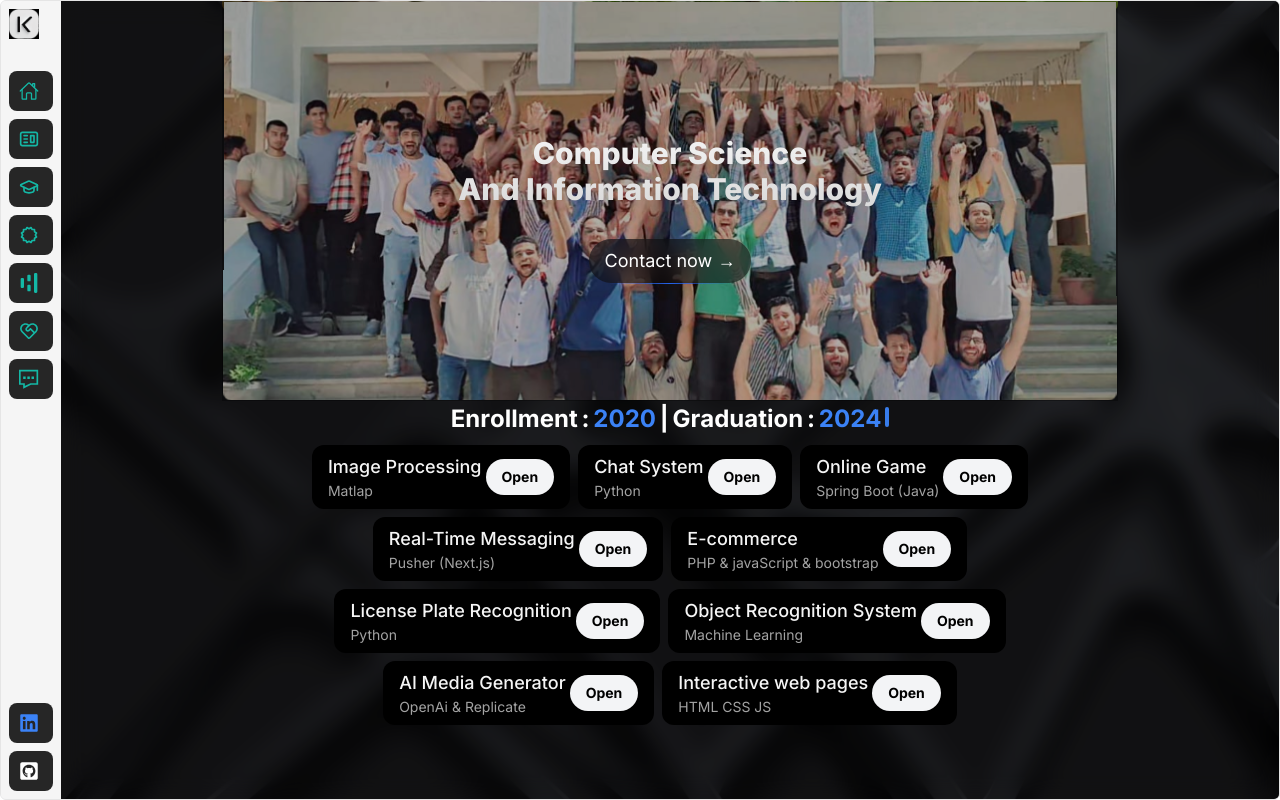
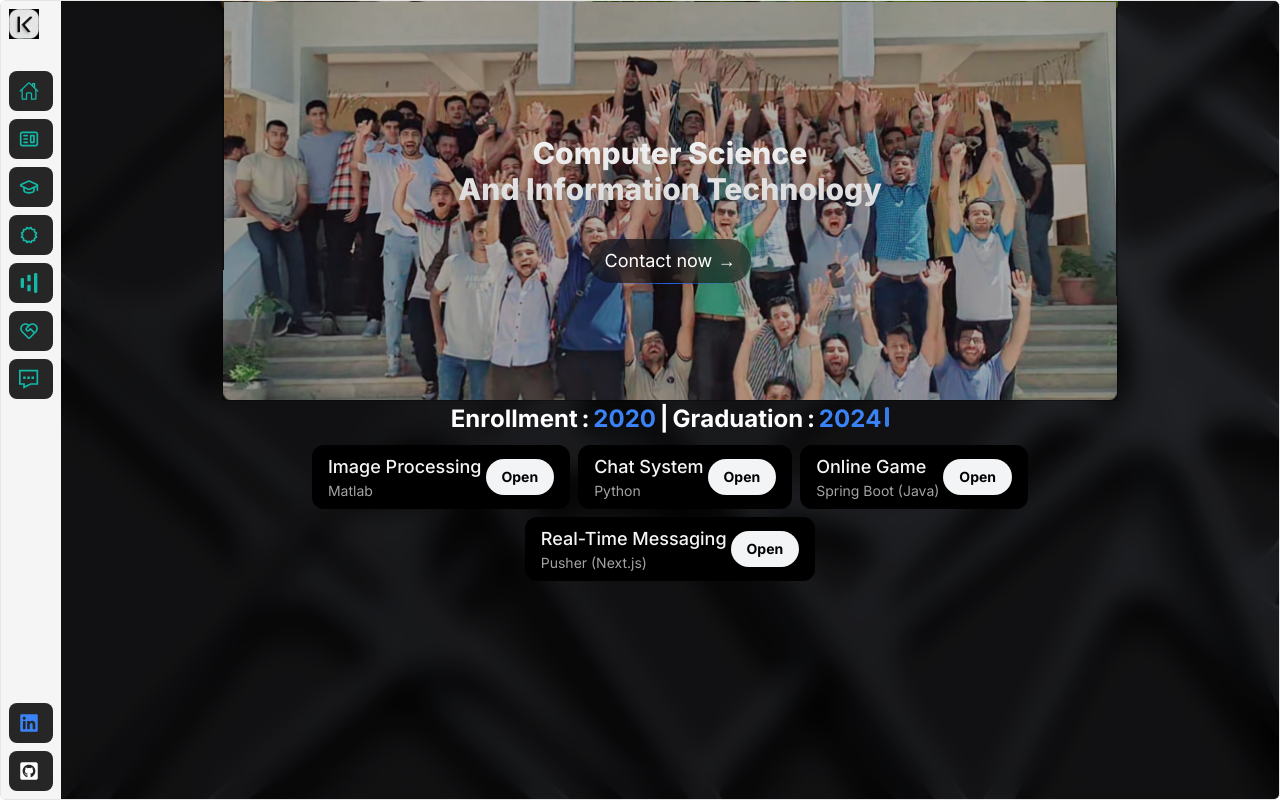
Before and after one commit to kasem2024/portfolio, a Next.js app: page /education in a window 1280 px wide. Built offline with nearby package versions, Linux system fonts and the light colour scheme.

Commit message:
fix building bugs

```diff
--- a/components/ExpandableCard.tsx
+++ b/components/ExpandableCard.tsx
@@ -180,46 +180,46 @@ export const CloseIcon = () => {
 
 const cards = [
   {
-    description: "Matlap",
+    description: "Matlab",
     title: "Image Processing",
     ctaText: "Open",
     content: () => {
       return (
         <p>
           Project Overview:
-         <br/>
+          <br />
           During my studies at Damnhour University, I collaborated with a team to develop an advanced image processing system using MATLAB. The project was built to automatically detect and enhance edges in various images, improving visual clarity and detail.
-<br/>
+          <br />
           Technical Details:
-<br/>
+          <br />
           Algorithms: We implemented several image processing algorithms, such as edge detection, filtering, and image segmentation, to enhance the quality and clarity of the images.
-Tools and Libraries: Utilizing MATLAB's powerful image processing toolbox, we efficiently manipulated pixel data and applied various transformations.
+          Tools and Libraries: Utilizing MATLAB&apos;s powerful image processing toolbox, we efficiently manipulated pixel data and applied various transformations.
           Challenges Overcome: One of the significant challenges we tackled was optimizing the algorithms to handle large image datasets without compromising performance. This required careful consideration of computational efficiency and memory usage.
-Impact:<br/>
+          Impact:
+          <br />
           The project demonstrated the potential of MATLAB in real-world applications and laid the groundwork for further research in image processing. Our work not only enhanced our technical skills but also provided valuable insights into the practical challenges of working with complex image data.
-
-
         </p>
       );
     },
   },
   {
-    description: "Python ",
+    description: "Python",
     title: "Chat System",
     ctaText: "Open",
     content: () => {
       return (
         <p>
           Project Overview:
-         <br/>
+          <br />
           As part of a team project at Damnhour University, we developed a robust chat system using Python. The system was designed to facilitate real-time communication between users, incorporating various features that enhanced user experience and ensured secure data transmission.
-<br/>
+          <br />
           Technical Details:
-<br/>
+          <br />
           Programming Language: We utilized Python as the primary language, leveraging its simplicity and power to implement both the front-end and back-end of the chat application.
           Libraries and Tools: The system was built using essential Python libraries like socket for handling connections and threading for managing multiple users simultaneously. We also employed encryption techniques to secure messages and protect user privacy.
           Challenges Overcome: One of the key challenges was ensuring real-time performance while maintaining scalability. We implemented efficient data handling and optimized the server to manage numerous concurrent connections without latency issues.
-<br/> Impact: <br/>
+          <br /> Impact:
+          <br />
           The project demonstrated our ability to build a fully functional, scalable chat system from scratch. It provided valuable insights into real-time communication protocols, data security, and the importance of user-centric design. This experience significantly enhanced our understanding of network programming and multi-threading in Python.
         </p>
       );
@@ -233,15 +233,16 @@ The project demonstrated our ability to build a fully functional, scalable chat
       return (
         <p>
           Project Overview:
-        <br/>
+          <br />
           As part of a collaborative project at Damnhour University, we developed an online Tic-Tac-Toe game, utilizing Spring Boot (Java) for the backend and JavaScript for the front end. The game was designed to offer a seamless and interactive experience for players, allowing them to compete in real-time.
-
-Technical Details: <br/>
-
+          <br />
+          Technical Details:
+          <br />
           Backend Development: We used Spring Boot to create a robust and scalable backend. The server handled game logic, player sessions, and real-time communication between clients, ensuring a smooth gaming experience.
           Frontend Development: The front end was built using JavaScript, providing a dynamic and responsive interface. Players could easily interact with the game board, and the interface updated in real-time based on the moves made by each player.
           Challenges Overcome: One of the significant challenges was ensuring the synchronization of game states between multiple players. We implemented efficient WebSocket communication to handle real-time data exchange, ensuring that both players saw the same game state without delays.
-<br/> Impact: <br/>
+          <br /> Impact:
+          <br />
           The project showcased our ability to integrate front-end and back-end technologies to build a complete, functional web application. It also provided valuable experience in real-time data handling, user interface design, and the use of Spring Boot for managing server-side logic.
         </p>
       );
@@ -254,129 +255,224 @@ The project showcased our ability to integrate front-end and back-end technologi
     content: () => {
       return (
         <p>
-      Project Overview: <br/>
+          Project Overview:
+          <br />
           In one of my recent projects, I developed a competitive online chat platform that featured real-time messaging, utilizing Next.js for the backend and Pusher to handle real-time data transmission. The chat system was designed to provide a seamless and responsive communication experience, catering to users who require instant interaction.
-      <br/>
-      Technical Details:<br/>
+          <br />
+          Technical Details:
+          <br />
           Backend Development: Next.js was chosen for its flexibility and powerful features, making it ideal for managing real-time messaging. The server managed user authentication, message storage, and delivered messages instantly between users.
           Real-Time Messaging: Pusher was integrated to enable real-time communication, ensuring that messages were delivered and displayed instantly without requiring manual refreshes. This created a dynamic and engaging user experience.
           Challenges Overcome: One of the primary challenges was optimizing the system to handle a large number of concurrent users while maintaining low latency. We implemented efficient message queues and optimized database interactions to ensure the platform could scale without compromising performance.
-      <br/>Impact:<br/>
+          <br /> Impact:
+          <br />
           This project demonstrated my ability to build a high-performance, real-time communication platform from scratch. It provided hands-on experience with real-time data handling, user authentication, and the integration of third-party services like Pusher to enhance the user experience.
         </p>
       );
     },
   },
-  {
-    description: "PHP & javaScript & bootstrap",
-    title: "E-commerce",
-    ctaText: "Open",
-    content: () => {
-      return (
-        <p>
-  Project Overview:
-  <br/>
-As a backend developer on a college team, I contributed to building a feature-rich E-commerce platform using PHP, JavaScript, Bootstrap, and MySQL. The platform included essential features like product listings, a shopping cart, user profiles, and secure payment processing.
-<br/>
-Key Contributions:
-<br/>
-Backend Development: Developed core features such as user authentication, product uploads, shopping cart functionality, and payment processing.
-Database Management: Designed and managed the MySQL database, optimizing data storage and retrieval for users, products, and orders.
-Integration: Worked closely with the front-end team to ensure seamless interaction between the backend and the user interface, creating a smooth and responsive shopping experience.
-<br/>Impact:<br/>
-This project honed my skills in backend development, database management, and creating secure, user-friendly applications.
-        </p>
-      );
-    },
-  },
-  {
-    description: "Python",
-    title: "License Plate Recognition",
-    ctaText: "Open",
-    content: () => {
-      return (
-        <p>
-         Project Overview:<br/>
-I developed a license plate recognition system using Python, with a focus on creating a user-friendly and clear interface. The project aimed to accurately detect and recognize license plates from images, providing users with a seamless experience.
-<br/>
-Key Contributions:
-<br/>
-Algorithm Development: Implemented image processing and machine learning techniques to detect and recognize license plates with high accuracy.
-User Interface: Designed and built a clean, intuitive UI, ensuring that users could easily upload images, view results, and navigate the system.
-Optimization: Focused on optimizing the processing time to deliver quick and reliable results without compromising accuracy.
-<br/>
-Impact:
-<br/>
-This project enhanced my skills in Python, image processing, and UI design, demonstrating my ability to build practical applications with a strong focus on user experience.
-        </p>
-      );
-    },
-  },
-  {
-    description: "Machine Learning",
-    title: "Object Recognition System",
-    ctaText: "Open",
-    content: () => {
-      return (
-        <p>
-         Project Overview:<br/>
-         As part of a collaborative project at Damnhour University, I developed an object recognition system using Python. The project aimed to accurately identify and classify objects within images, enhancing automated analysis and decision-making.
-         <br/>
-Key Contributions:<br/>
+  // The rest of the cards follow the same pattern
+];
 
-Algorithm Development: Implemented object detection and classification algorithms to achieve high accuracy in identifying various objects.
-System Integration: Collaborated on integrating the recognition system into a user-friendly application, allowing for easy image uploads and result visualization.
-Optimization: Worked on optimizing the system for speed and efficiency, ensuring prompt and reliable object recognition.
-<br/>Impact:<br/>
-This project demonstrated my ability to work in a team to build a sophisticated object recognition system, enhancing my skills in Python, machine learning, and practical application development.
-        </p>
-      );
-    },
-  },
-  {
-    description: "OpenAi & Replicate",
-    title: "AI Media Generator",
-    ctaText: "Open",
-    content: () => {
-      return (
-        <p>
-Project Overview:<br/>
-As the team leader for our graduation project, I led the development of an AI media generator that utilized OpenAI and Replicate AI to create images, audio, video, conversations, and music based on user input. I was responsible for overseeing this area of the project and ensuring its successful implementation.
-<br/>
-Key Contributions:
-<br/>
-Integration: Led the integration of OpenAI and Replicate AI APIs to enable the generation of diverse media types, including images, audio, and video.
-Feature Development: Directed the development of features for generating and customizing media content, focusing on delivering a responsive and intuitive user experience.
-Optimization: Managed the optimization of AI models and API interactions to ensure high-quality and timely media generation.
-<br/>Impact:<br/>
-This project showcased my leadership and technical skills in integrating advanced AI technologies and developing a multimedia application, delivering a seamless experience across various media formats.
-        </p>
-      );
-    },
-  },
-  {
-    description: "HTML CSS JS",
-    title: "Interactive web pages",
-    ctaText: "Open",
-    content: () => {
-      return (
-        <p>
-        Interactive Web Pages Overview:<br/>
+// const cards = [
+//   {
+//     description: "Matlap",
+//     title: "Image Processing",
+//     ctaText: "Open",
+//     content: () => {
+//       return (
+//         <p>
+//          Project Overview:
+//          <br/>
+// During my studies at Damnhour University, I collaborated with a team to develop an advanced image processing system using MATLAB. The project was built to automatically detect and enhance edges in various images, improving visual clarity and detail.
+// <br/>
+// Technical Details:
+// <br/>
+// Algorithms: We implemented several image processing algorithms, such as edge detection, filtering, and image segmentation, to enhance the quality and clarity of the images.
+// Tools and Libraries: Utilizing MATLAB's powerful image processing toolbox, we efficiently manipulated pixel data and applied various transformations.
+// Challenges Overcome: One of the significant challenges we tackled was optimizing the algorithms to handle large image datasets without compromising performance. This required careful consideration of computational efficiency and memory usage.
+// Impact:<br/>
+// The project demonstrated the potential of MATLAB in real-world applications and laid the groundwork for further research in image processing. Our work not only enhanced our technical skills but also provided valuable insights into the practical challenges of working with complex image data.
 
-1. E-commerce Landing Page:<br/>
-Developed an engaging and interactive landing page for an E-commerce platform. This page was designed to capture user attention and drive conversions, featuring dynamic elements such as product sliders, interactive calls-to-action, and a responsive design that adapts seamlessly across devices.
-<br/>
-2. Graduation Project Landing Page:<br/>
-Contributed to the creation of an interactive landing page for our graduation project. This page showcased our AI media generator, highlighting its features and capabilities with interactive demos and a clean, user-friendly interface that effectively communicated the project's value.
-<br/>
-3. Personal Portfolio:<br/>
-Built a comprehensive portfolio website to present my education, certifications, skills, and services. The site includes an interactive introduction section, detailed project showcases, and an overview of my professional background. It is designed to offer a clear, engaging view of my expertise and accomplishments.
-<br/>
-Impact:<br/>
-These projects demonstrate my ability to create visually appealing and interactive web experiences. They highlight my skills in front-end development, user experience design, and the ability to effectively communicate complex information through engaging web interfaces.
-        </p>
-      );
-    },
-  },
 
-];
+//         </p>
+//       );
+//     },
+//   },
+//   {
+//     description: "Python ",
+//     title: "Chat System",
+//     ctaText: "Open",
+//     content: () => {
+//       return (
+//         <p>
+//          Project Overview:
+//          <br/>
+// As part of a team project at Damnhour University, we developed a robust chat system using Python. The system was designed to facilitate real-time communication between users, incorporating various features that enhanced user experience and ensured secure data transmission.
+// <br/>
+// Technical Details:
+// <br/>
+// Programming Language: We utilized Python as the primary language, leveraging its simplicity and power to implement both the front-end and back-end of the chat application.
+// Libraries and Tools: The system was built using essential Python libraries like socket for handling connections and threading for managing multiple users simultaneously. We also employed encryption techniques to secure messages and protect user privacy.
+// Challenges Overcome: One of the key challenges was ensuring real-time performance while maintaining scalability. We implemented efficient data handling and optimized the server to manage numerous concurrent connections without latency issues.
+// <br/> Impact: <br/>
+// The project demonstrated our ability to build a fully functional, scalable chat system from scratch. It provided valuable insights into real-time communication protocols, data security, and the importance of user-centric design. This experience significantly enhanced our understanding of network programming and multi-threading in Python.
+// </p>
+//     );
+//   },
+//   },
+//   {
+//     description: "Spring Boot (Java)",
+//     title: "Online Game",
+//     ctaText: "Open",
+//     content: () => {
+//       return (
+//         <p>
+//         Project Overview:
+//         <br/>
+// As part of a collaborative project at Damnhour University, we developed an online Tic-Tac-Toe game, utilizing Spring Boot (Java) for the backend and JavaScript for the front end. The game was designed to offer a seamless and interactive experience for players, allowing them to compete in real-time.
+
+// Technical Details: <br/>
+
+// Backend Development: We used Spring Boot to create a robust and scalable backend. The server handled game logic, player sessions, and real-time communication between clients, ensuring a smooth gaming experience.
+// Frontend Development: The front end was built using JavaScript, providing a dynamic and responsive interface. Players could easily interact with the game board, and the interface updated in real-time based on the moves made by each player.
+// Challenges Overcome: One of the significant challenges was ensuring the synchronization of game states between multiple players. We implemented efficient WebSocket communication to handle real-time data exchange, ensuring that both players saw the same game state without delays.
+// <br/> Impact: <br/>
+// The project showcased our ability to integrate front-end and back-end technologies to build a complete, functional web application. It also provided valuable experience in real-time data handling, user interface design, and the use of Spring Boot for managing server-side logic.
+//         </p>
+//       );
+//     },
+//   },
+//   {
+//     description: "Pusher (Next.js)",
+//     title: "Real-Time Messaging",
+//     ctaText: "Open",
+//     content: () => {
+//       return (
+//         <p>
+//       Project Overview: <br/>
+//       In one of my recent projects, I developed a competitive online chat platform that featured real-time messaging, utilizing Next.js for the backend and Pusher to handle real-time data transmission. The chat system was designed to provide a seamless and responsive communication experience, catering to users who require instant interaction.
+//       <br/>
+//       Technical Details:<br/>
+//       Backend Development: Next.js was chosen for its flexibility and powerful features, making it ideal for managing real-time messaging. The server managed user authentication, message storage, and delivered messages instantly between users.
+//       Real-Time Messaging: Pusher was integrated to enable real-time communication, ensuring that messages were delivered and displayed instantly without requiring manual refreshes. This created a dynamic and engaging user experience.
+//       Challenges Overcome: One of the primary challenges was optimizing the system to handle a large number of concurrent users while maintaining low latency. We implemented efficient message queues and optimized database interactions to ensure the platform could scale without compromising performance.
+//       <br/>Impact:<br/>
+//       This project demonstrated my ability to build a high-performance, real-time communication platform from scratch. It provided hands-on experience with real-time data handling, user authentication, and the integration of third-party services like Pusher to enhance the user experience.
+//     </p>
+//       );
+//     },
+//   },
+//   {
+//     description: "PHP & javaScript & bootstrap",
+//     title: "E-commerce",
+//     ctaText: "Open",
+//     content: () => {
+//       return (
+//         <p>
+//   Project Overview:
+//   <br/>
+// As a backend developer on a college team, I contributed to building a feature-rich E-commerce platform using PHP, JavaScript, Bootstrap, and MySQL. The platform included essential features like product listings, a shopping cart, user profiles, and secure payment processing.
+// <br/>
+// Key Contributions:
+// <br/>
+// Backend Development: Developed core features such as user authentication, product uploads, shopping cart functionality, and payment processing.
+// Database Management: Designed and managed the MySQL database, optimizing data storage and retrieval for users, products, and orders.
+// Integration: Worked closely with the front-end team to ensure seamless interaction between the backend and the user interface, creating a smooth and responsive shopping experience.
+// <br/>Impact:<br/>
+// This project honed my skills in backend development, database management, and creating secure, user-friendly applications.
+//         </p>
+//       );
+//     },
+//   },
+//   {
+//     description: "Python",
+//     title: "License Plate Recognition",
+//     ctaText: "Open",
+//     content: () => {
+//       return (
+//         <p>
+//          Project Overview:<br/>
+// I developed a license plate recognition system using Python, with a focus on creating a user-friendly and clear interface. The project aimed to accurately detect and recognize license plates from images, providing users with a seamless experience.
+// <br/>
+// Key Contributions:
+// <br/>
+// Algorithm Development: Implemented image processing and machine learning techniques to detect and recognize license plates with high accuracy.
+// User Interface: Designed and built a clean, intuitive UI, ensuring that users could easily upload images, view results, and navigate the system.
+// Optimization: Focused on optimizing the processing time to deliver quick and reliable results without compromising accuracy.
+// <br/>
+// Impact:
+// <br/>
+// This project enhanced my skills in Python, image processing, and UI design, demonstrating my ability to build practical applications with a strong focus on user experience.
+//         </p>
+//       );
+//     },
+//   },
+//   {
+//     description: "Machine Learning",
+//     title: "Object Recognition System",
+//     ctaText: "Open",
+//     content: () => {
+//       return (
+//         <p>
+//          Project Overview:<br/>
+//          As part of a collaborative project at Damnhour University, I developed an object recognition system using Python. The project aimed to accurately identify and classify objects within images, enhancing automated analysis and decision-making.
+//          <br/>
+// Key Contributions:<br/>
+
+// Algorithm Development: Implemented object detection and classification algorithms to achieve high accuracy in identifying various objects.
+// System Integration: Collaborated on integrating the recognition system into a user-friendly application, allowing for easy image uploads and result visualization.
+// Optimization: Worked on optimizing the system for speed and efficiency, ensuring prompt and reliable object recognition.
+// <br/>Impact:<br/>
+// This project demonstrated my ability to work in a team to build a sophisticated object recognition system, enhancing my skills in Python, machine learning, and practical application development.
+//         </p>
+//       );
+//     },
+//   },
+//   {
+//     description: "OpenAi & Replicate",
+//     title: "AI Media Generator",
+//     ctaText: "Open",
+//     content: () => {
+//       return (
+//         <p>
+// Project Overview:<br/>
+// As the team leader for our graduation project, I led the development of an AI media generator that utilized OpenAI and Replicate AI to create images, audio, video, conversations, and music based on user input. I was responsible for overseeing this area of the project and ensuring its successful implementation.
+// <br/>
+// Key Contributions:
+// <br/>
+// Integration: Led the integration of OpenAI and Replicate AI APIs to enable the generation of diverse media types, including images, audio, and video.
+// Feature Development: Directed the development of features for generating and customizing media content, focusing on delivering a responsive and intuitive user experience.
+// Optimization: Managed the optimization of AI models and API interactions to ensure high-quality and timely media generation.
+// <br/>Impact:<br/>
+// This project showcased my leadership and technical skills in integrating advanced AI technologies and developing a multimedia application, delivering a seamless experience across various media formats.
+//         </p>
+//       );
+//     },
+//   },
+//   {
+//     description: "HTML CSS JS",
+//     title: "Interactive web pages",
+//     ctaText: "Open",
+//     content: () => {
+//       return (
+//         <p>
+//         Interactive Web Pages Overview:<br/>
+
+// 1. E-commerce Landing Page:<br/>
+// Developed an engaging and interactive landing page for an E-commerce platform. This page was designed to capture user attention and drive conversions, featuring dynamic elements such as product sliders, interactive calls-to-action, and a responsive design that adapts seamlessly across devices.
+// <br/>
+// 2. Graduation Project Landing Page:<br/>
+// Contributed to the creation of an interactive landing page for our graduation project. This page showcased our AI media generator, highlighting its features and capabilities with interactive demos and a clean, user-friendly interface that effectively communicated the project's value.
+// <br/>
+// 3. Personal Portfolio:<br/>
+// Built a comprehensive portfolio website to present my education, certifications, skills, and services. The site includes an interactive introduction section, detailed project showcases, and an overview of my professional background. It is designed to offer a clear, engaging view of my expertise and accomplishments.
+// <br/>
+// Impact:<br/>
+// These projects demonstrate my ability to create visually appealing and interactive web experiences. They highlight my skills in front-end development, user experience design, and the ability to effectively communicate complex information through engaging web interfaces.
+//         </p>
+//       );
+//     },
+//   },
+
+// ];
```
Also changed, not shown: components/Wizard.tsx (+6 -5 lines). Lines whose indentation alone changed are shown as unchanged.
